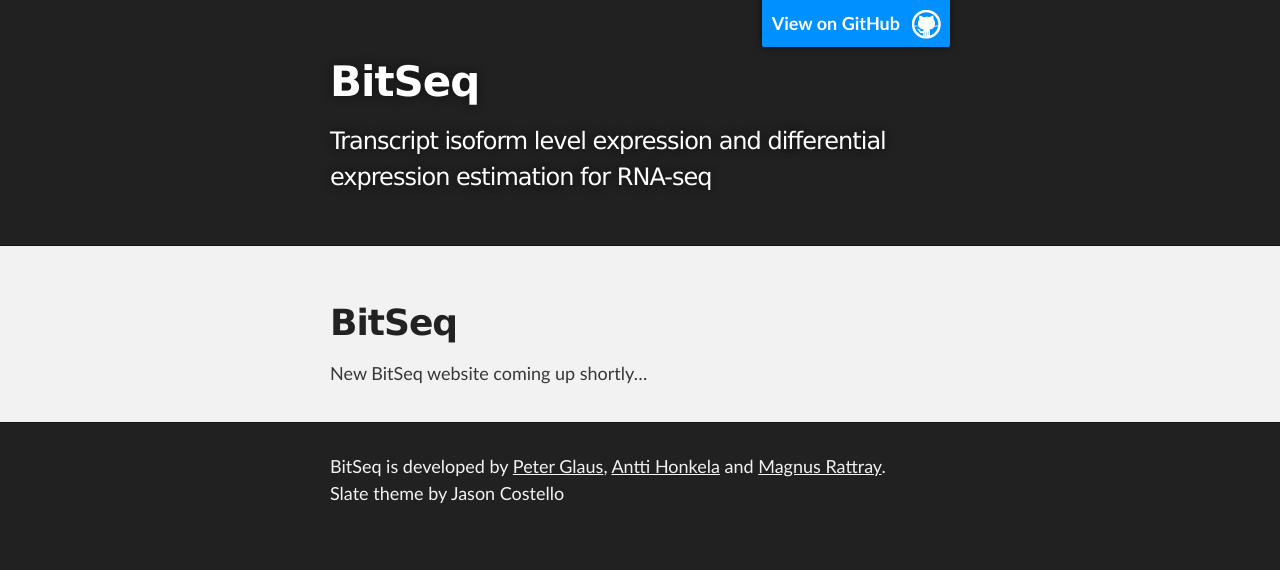
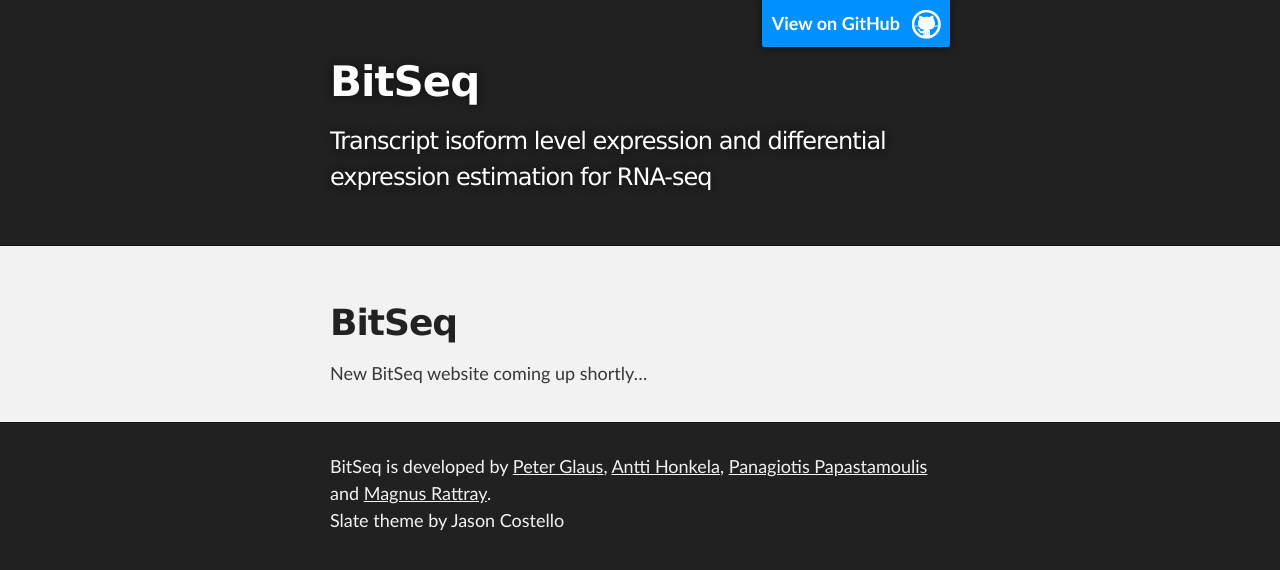
Before and after one commit to BitSeq/bitseq.github.io, a Jekyll site: the page built from index.md, in a window 1280 px wide. Shown: the top 570 px of the page. Built offline with Jekyll 4.4.1, drawn with Linux system fonts in a browser that asks for light colours; Markdown is read by kramdown in place of the engine named in the settings.

Commit message:
my big greek name

```diff
--- a/_layouts/default.html
+++ b/_layouts/default.html
@@ -39,7 +39,7 @@
     <div id="footer_wrap" class="outer">
       <footer class="inner">
         <p class="copyright">
-	  BitSeq is developed by <a href="http://www.cs.man.ac.uk/~glausp/">Peter Glaus</a>, <a href="http://www.hiit.fi/u/ahonkela/">Antti Honkela</a> and <a href="http://www.manchester.ac.uk/research/magnus.rattray/">Magnus Rattray</a>.<br>
+	  BitSeq is developed by <a href="http://www.cs.man.ac.uk/~glausp/">Peter Glaus</a>, <a href="http://www.hiit.fi/u/ahonkela/">Antti Honkela</a>, <a href="http://personalpages.manchester.ac.uk/staff/panagiotis.papastamoulis/">Panagiotis Papastamoulis</a> and <a href="http://www.manchester.ac.uk/research/magnus.rattray/">Magnus Rattray</a>.<br>
 	  Slate theme by Jason Costello</p>
       </footer>
     </div>
```
